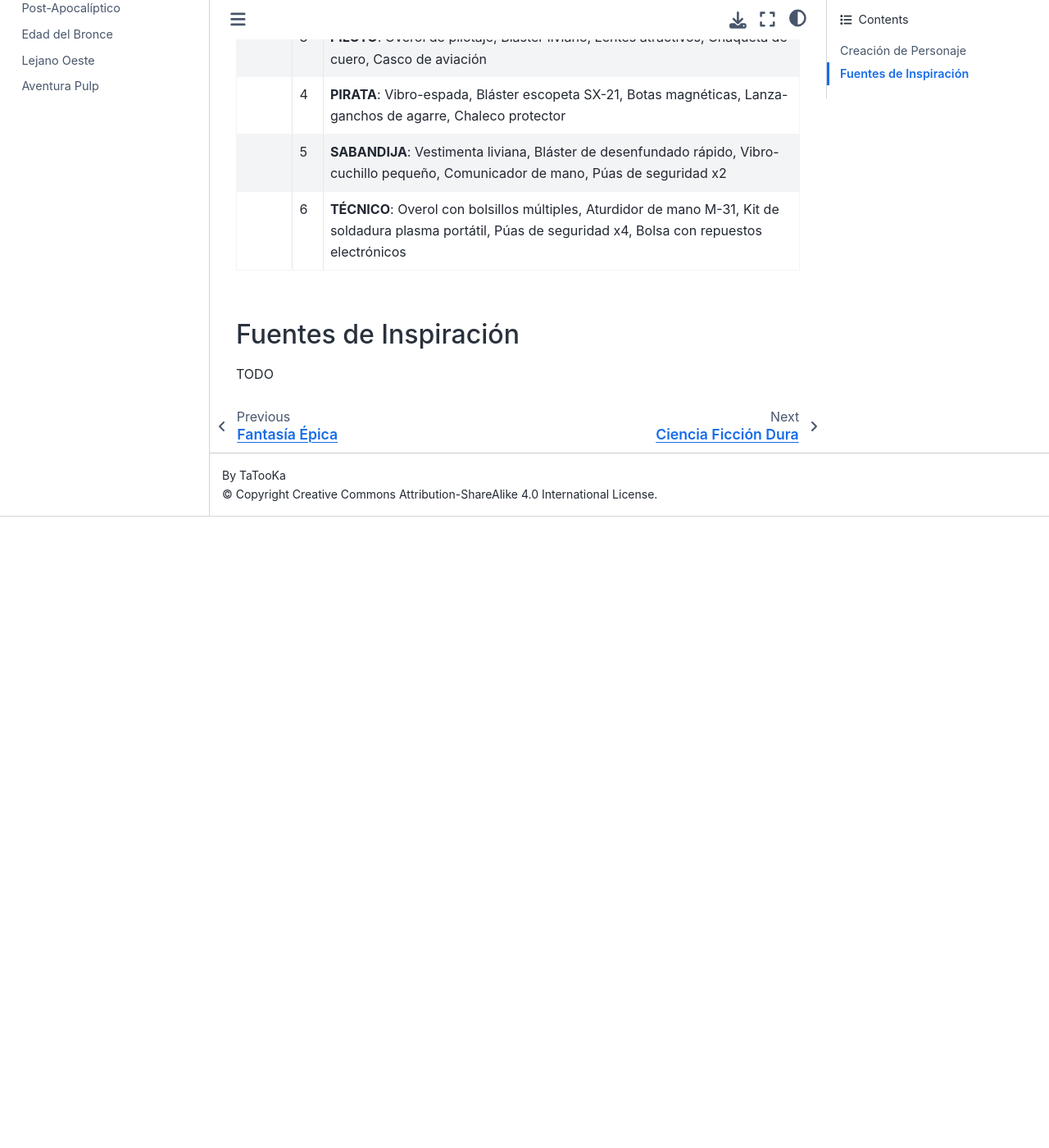
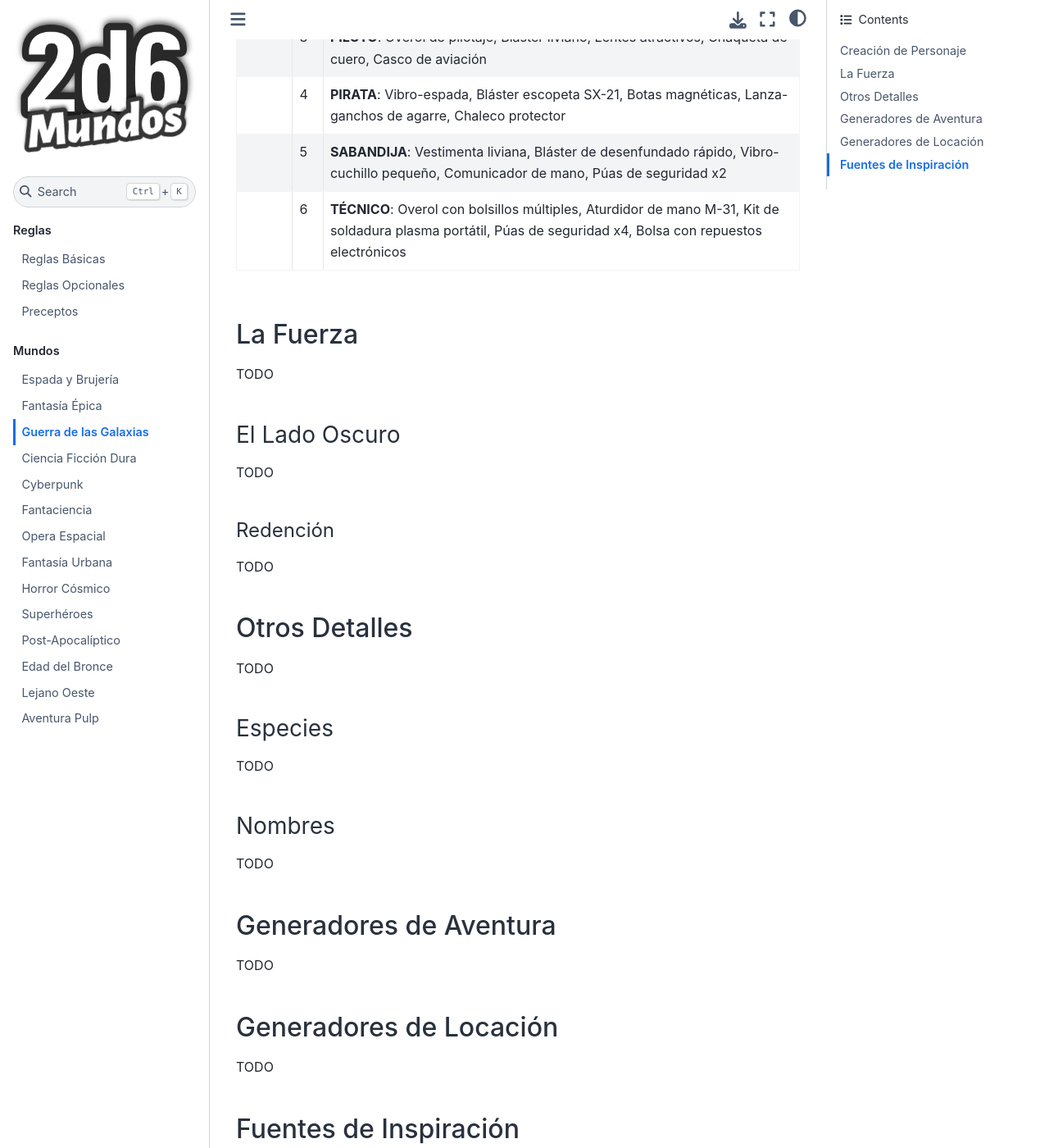
Before and after one commit to TaTooKa/2d6Mundos, a Sphinx documentation site: the page built from docs/source/pages/worlds/guerra-de-las-galaxias.rst, in a window 1280 px wide and 1400 px high, scrolled down 1370 px. Shown: the whole window at 82% size. Built offline with Sphinx 7.4.7 and the Sphinx Book theme 1.1.4, drawn with Linux system fonts in a browser that asks for light colours; some web fonts are replaced; before the commit the page ends 2000 px from its top, so only the background shows below that.

Commit message:
add sections

```diff
--- a/docs/source/pages/worlds/guerra-de-las-galaxias.rst
+++ b/docs/source/pages/worlds/guerra-de-las-galaxias.rst
@@ -31,6 +31,47 @@
    "", "5", "**SABANDIJA**: Vestimenta liviana, Bláster de desenfundado rápido, Vibro-cuchillo pequeño, Comunicador de mano, Púas de seguridad x2"
    "", "6", "**TÉCNICO**: Overol con bolsillos múltiples, Aturdidor de mano M-31, Kit de soldadura plasma portátil, Púas de seguridad x4, Bolsa con repuestos electrónicos"
 
+La Fuerza
+---------
+
+TODO
+
+El Lado Oscuro
+^^^^^^^^^^^^^^
+
+TODO
+
+Redención
+*********
+
+TODO
+
+Otros Detalles
+--------------
+
+TODO
+
+Especies
+^^^^^^^^
+
+TODO
+
+Nombres
+^^^^^^^
+
+TODO
+
+Generadores de Aventura
+-----------------------
+
+TODO
+
+Generadores de Locación
+-----------------------
+
+TODO
+
+
 Fuentes de Inspiración
 ----------------------
 
```
